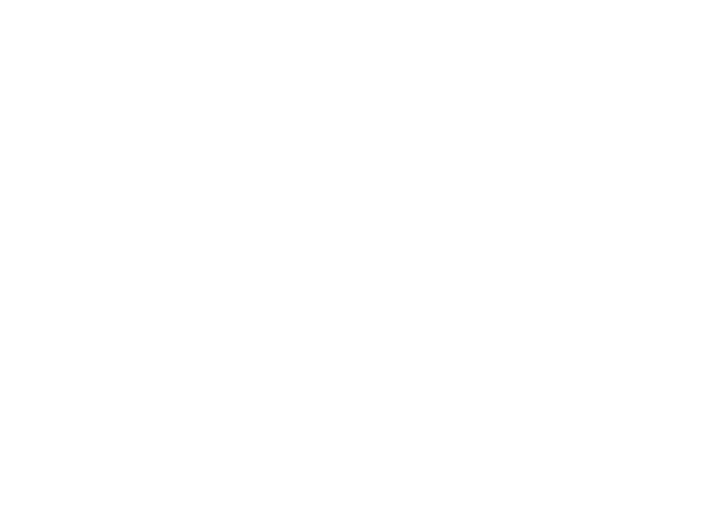
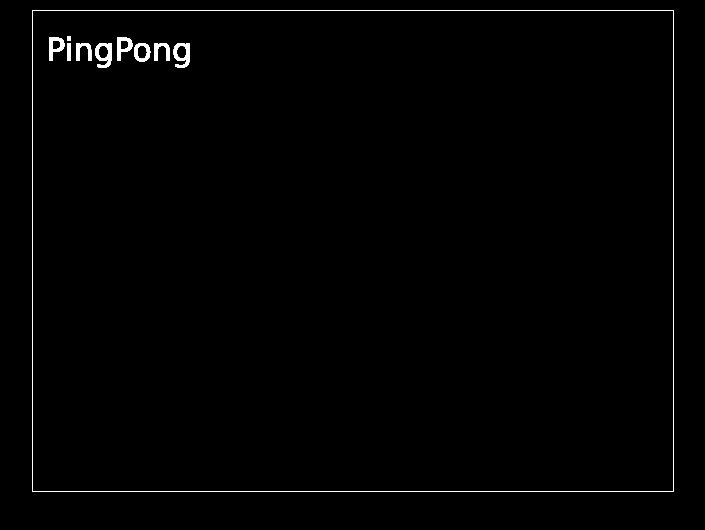
Before and after one commit to assisfery/pingpong, a plain HTML site: page index.html in a window 1280 px wide. Shown: the whole page, without its empty margins (287-992 px from the left). Drawn offline with Linux system fonts and the light colour scheme.

Commit message:
draw start menu

```diff
--- a/index.html
+++ b/index.html
@@ -4,11 +4,10 @@
 	<meta charset="UTF-8">
 	<meta name="viewport" content="width=device-width, initial-scale=1.0">
 	<title>PingPong</title>
-
 	<link rel="stylesheet" href="style.css">
 	<script src="script.js"></script>
 </head>
 <body>
-	<canvas id="screen"></canvas>
+	<canvas id="screen" width="640" height="480"></canvas>
 </body>
 </html>
--- a/script.js
+++ b/script.js
@@ -1 +1,30 @@
-alert(123);
+var canvas;
+var context;
+
+var menu = "start";
+
+window.onload = function()
+{
+	console.log("starting...");
+
+	canvas = document.querySelector("#screen");
+	context = canvas.getContext("2d");
+
+	update();
+}
+
+function update()
+{
+	window.requestAnimationFrame(update);
+	draw();
+}
+
+function draw()
+{
+	if(menu == "start")
+	{
+		context.fillStyle = "#fff";
+        context.font = "32px Verdana";
+        context.fillText("PingPong", 13, 50);
+	}
+}
--- a/style.css
+++ b/style.css
@@ -0,0 +1,9 @@
+body{
+	background-color: #000;
+}
+
+canvas{
+	border: 1px solid #fff;
+	display: block;
+	margin: 10px auto;
+}
```
